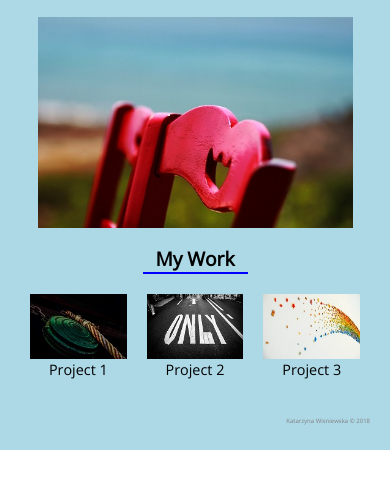
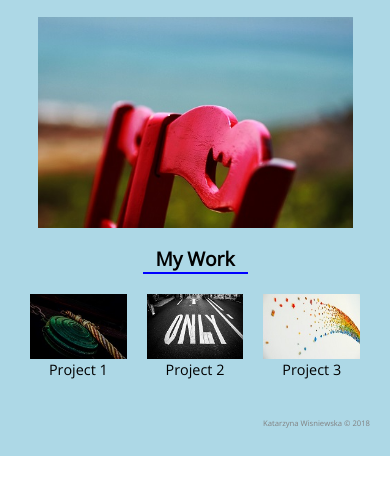
Before and after one commit to HaiCia/easy-portfolio-proj1, a plain HTML site: page index.html in a window 390 px wide. Shown: the part 201-696 px from the top of the page. Drawn offline with nearby package versions, Linux system fonts and the light colour scheme.

Commit message:
footer on mobile get bigger font

```diff
--- a/css/style.css
+++ b/css/style.css
@@ -132,4 +132,7 @@ body {
     body {
         font-size: 0.6em;
     }
+    .footer {
+        font-size: 0.8em;
+    }
 }
```
